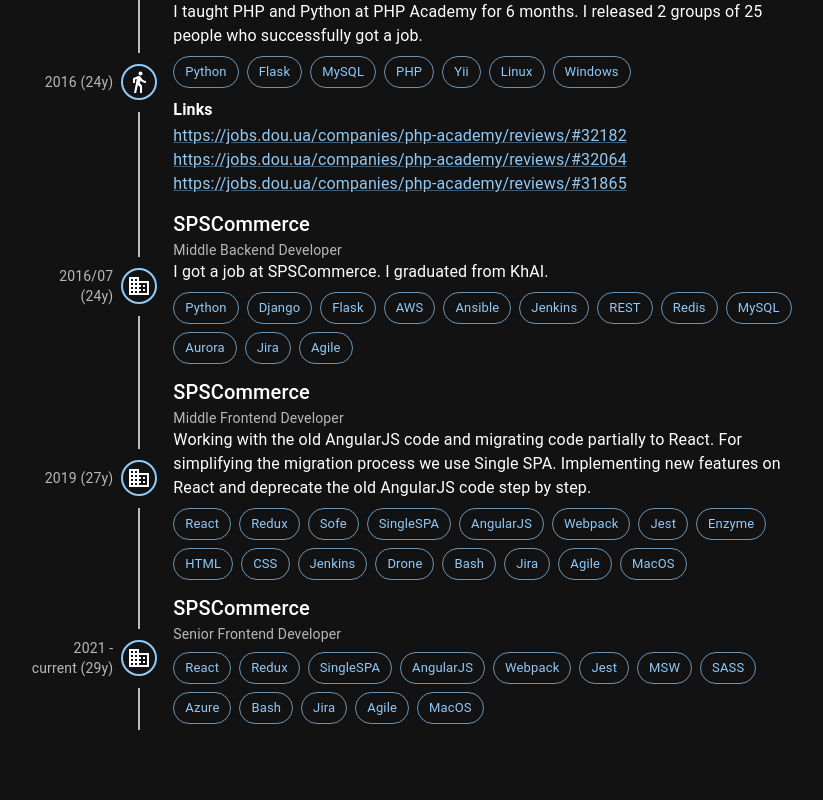
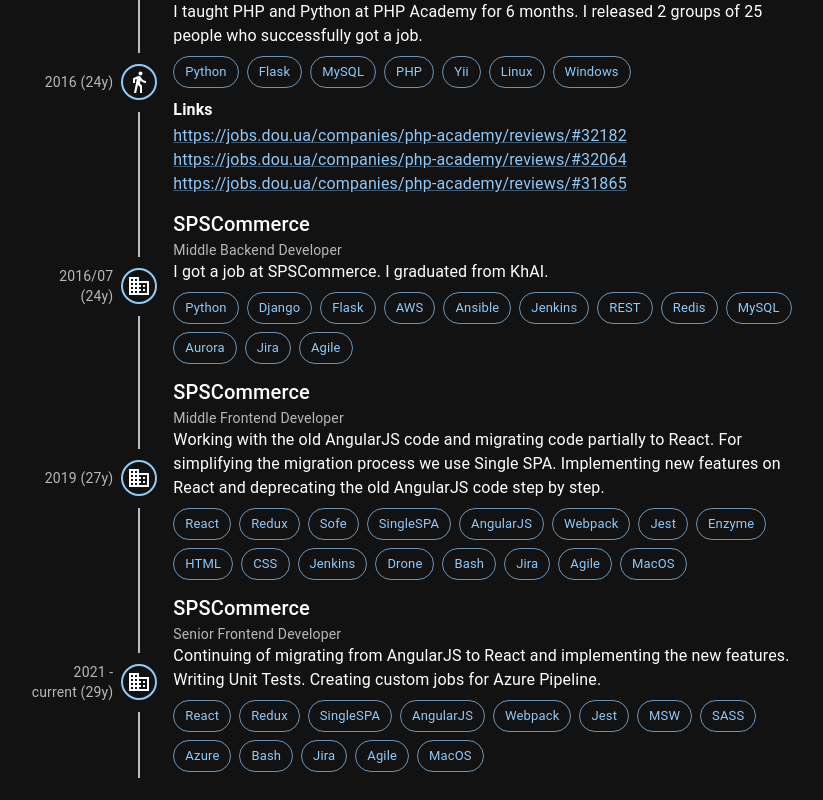
Before and after one commit to Tynik/tynik.github.io, a React app: page / in a window 1280 px wide. Shown: the part 780-1580 px from the top of the page, without its empty margins (428-1251 px from the left). Before the commit the page ends 1532 px from the top, so only its background shows below. Built offline with nearby package versions, Linux system fonts and the light colour scheme.

Commit message:
Info updates

```diff
--- a/src/Main.tsx
+++ b/src/Main.tsx
@@ -39,6 +39,9 @@
     icon: <BusinessIcon />,
     position: 'Senior Frontend Developer',
     content: `
+      Continuing of migrating from AngularJS to React and implementing the new features.
+      Writing Unit Tests.
+      Creating custom jobs for Azure Pipeline.
     `,
     stack: [
       'React',
@@ -63,7 +66,7 @@
     content: `
       Working with the old AngularJS code and migrating code partially to React.
       For simplifying the migration process we use Single SPA.
-      Implementing new features on React and deprecate the old AngularJS code step by step.
+      Implementing new features on React and deprecating the old AngularJS code step by step.
     `,
     stack: [
       'React',
```
